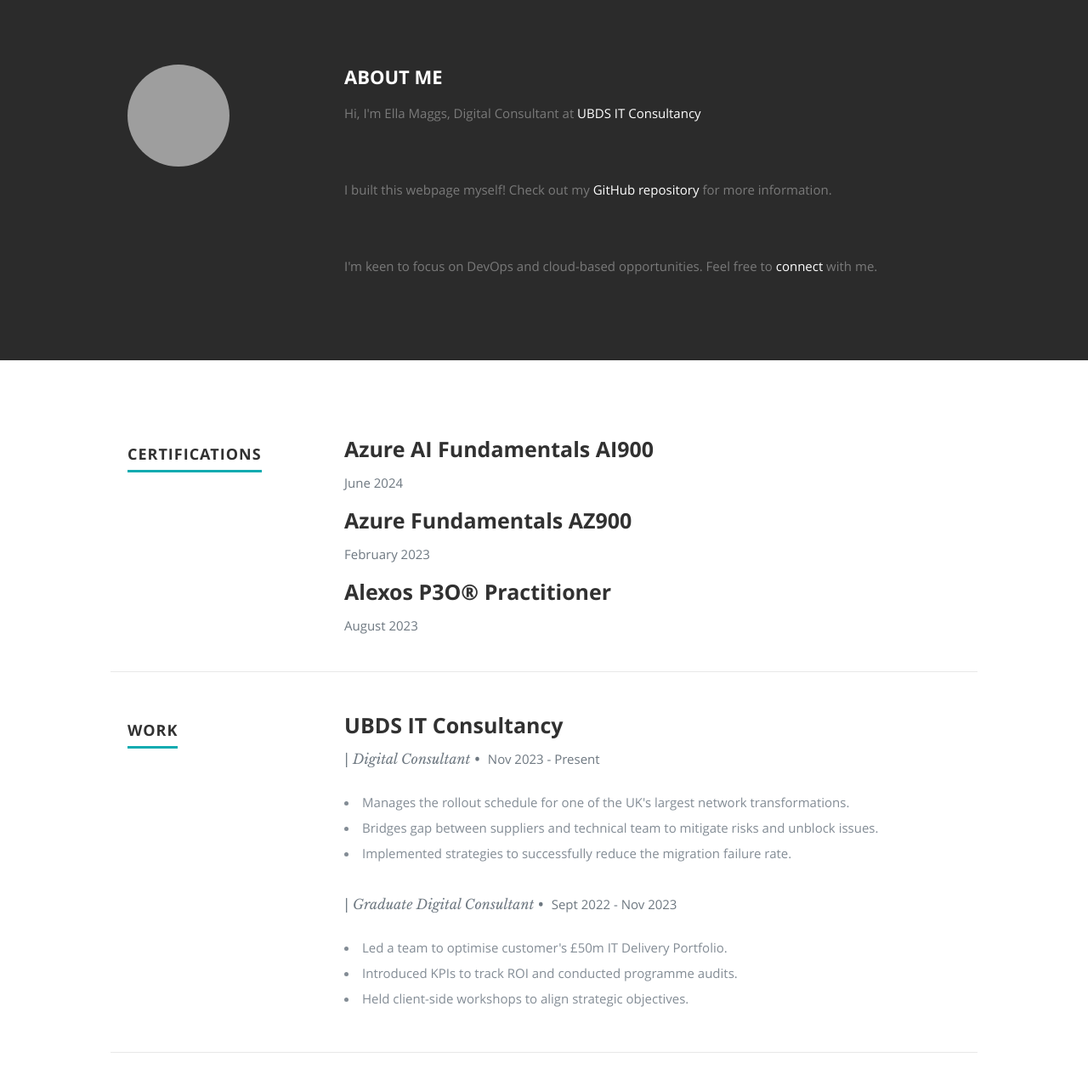
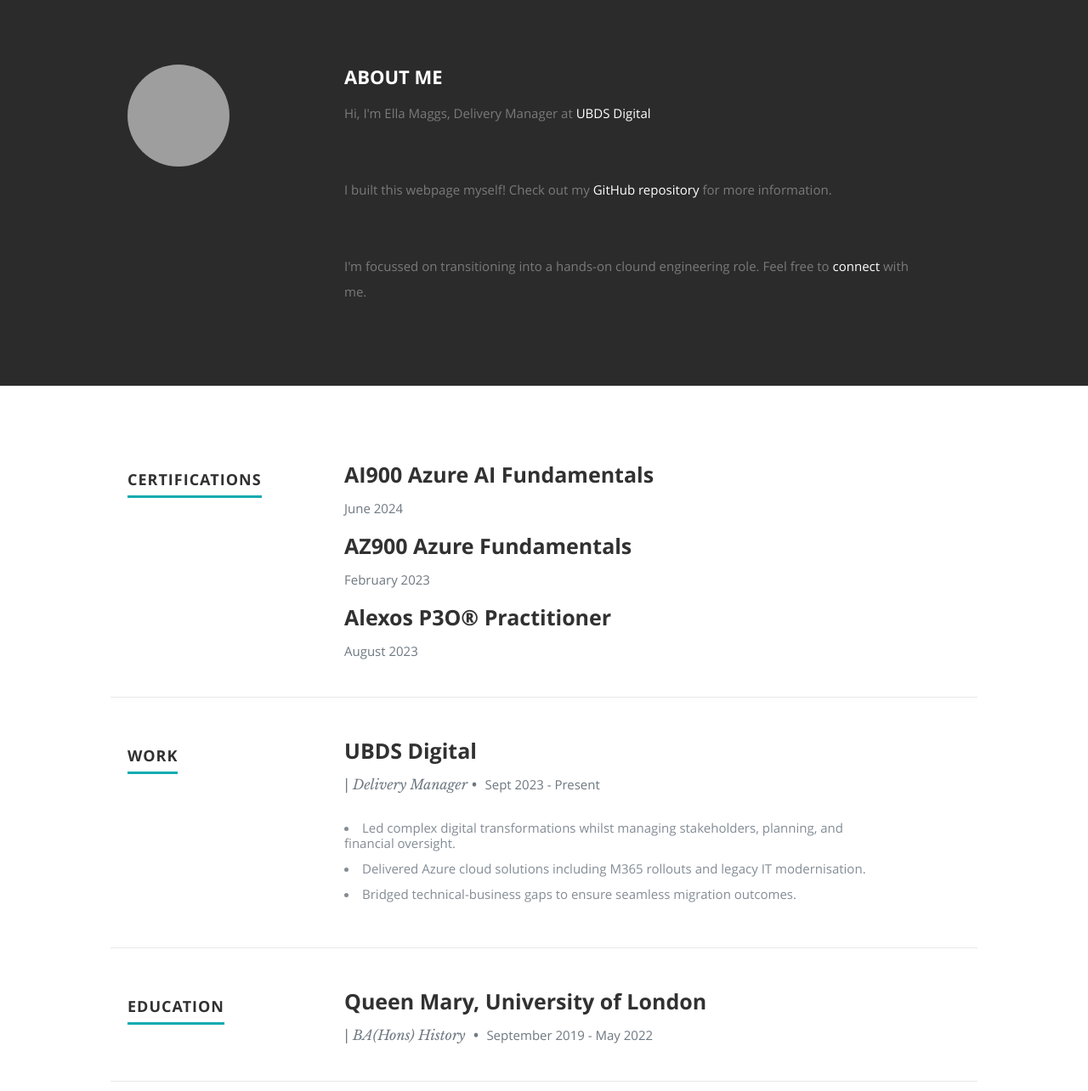
Before and after one commit to EllaMaggs/azure-serverless-webapp, a plain HTML site: page frontend/index.html in a window 1280 px wide. Shown: the part 820-2104 px from the top of the page at 85% size. Drawn offline with nearby package versions, Linux system fonts and the light colour scheme; no server answers; grey boxes are pictures that could not be loaded.

Commit message:
Updates to HTML

```diff
--- a/frontend/index.html
+++ b/frontend/index.html
@@ -91,11 +91,11 @@
 
             <h2>ABOUT ME</h2>
 
-            <p>Hi, I'm Ella Maggs, <span>Digital Consultant at <a href="https://ubdsdigital.com/">UBDS IT Consultancy</a></span></p>
+            <p>Hi, I'm Ella Maggs, <span>Delivery Manager at <a href="https://ubdsdigital.com/">UBDS Digital</a></span></p>
             <br />
             <p>I built this webpage myself! Check out my <span><a href="https://github.com/EllaMaggs/webappprojectv4">GitHub repository</a></span> for more information.</p>
             <br />
-            <p>I'm keen to focus on DevOps and cloud-based opportunities. Feel free to <span></span><a href="https://www.linkedin.com/in/ella-maggs/">connect</a></span> with me.</p>
+            <p>I'm focussed on transitioning into a hands-on clound engineering role. Feel free to <span></span><a href="https://www.linkedin.com/in/ella-maggs/">connect</a></span> with me.</p>
 
 
 
@@ -125,7 +125,7 @@
 
                <div class="twelve columns">
 
-                  <h3>Azure AI Fundamentals AI900</h3>
+                  <h3>AI900 Azure AI Fundamentals</h3>
                   <p class="info"><em class="date">June 2024</em></p>
 
                </div>
@@ -136,7 +136,7 @@
 
                <div class="twelve columns">
 
-                  <h3>Azure Fundamentals AZ900</h3>
+                  <h3>AZ900 Azure Fundamentals</h3>
                   <p class="info"><em class="date">February 2023</em></p>
 
                </div>
@@ -173,30 +173,13 @@
 
                <div class="twelve columns">
 
-                  <h3>UBDS IT Consultancy</h3>
-                  <p class="info">| Digital Consultant<span>&bull;</span> <em class="date">Nov 2023 - Present</em></p>
+                  <h3>UBDS Digital</h3>
+                  <p class="info">| Delivery Manager<span>&bull;</span> <em class="date">Sept 2023 - Present</em></p>
 
                   <p>
-                  <li>Manages the rollout schedule for one of the UK's largest network transformations.</li>
-                  <li>Bridges gap between suppliers and technical team to mitigate risks and unblock issues.</li>
-                  <li>Implemented strategies to successfully reduce the migration failure rate.</li>
-                  </p>
-
-               </div>
-
-            </div> <!-- item end -->
-
-            <div class="row item">
-
-               <div class="twelve columns">
-
-
-                  <p class="info">| Graduate Digital Consultant<span>&bull;</span> <em class="date">Sept 2022 - Nov 2023</em></p>
-
-                  <p>
-                     <li>Led a team to optimise customer's £50m IT Delivery Portfolio. </li>
-                     <li>Introduced KPIs to track ROI and conducted programme audits. </li>
-                     <li>Held client-side workshops to align strategic objectives.</li>
+                     <li>Led complex digital transformations whilst managing stakeholders, planning, and financial oversight.</li>
+                     <li>Delivered Azure cloud solutions including M365 rollouts and legacy IT modernisation.</li>
+                     <li>Bridged technical-business gaps to ensure seamless migration outcomes.</li>
                   </p>
 
                </div>
```
